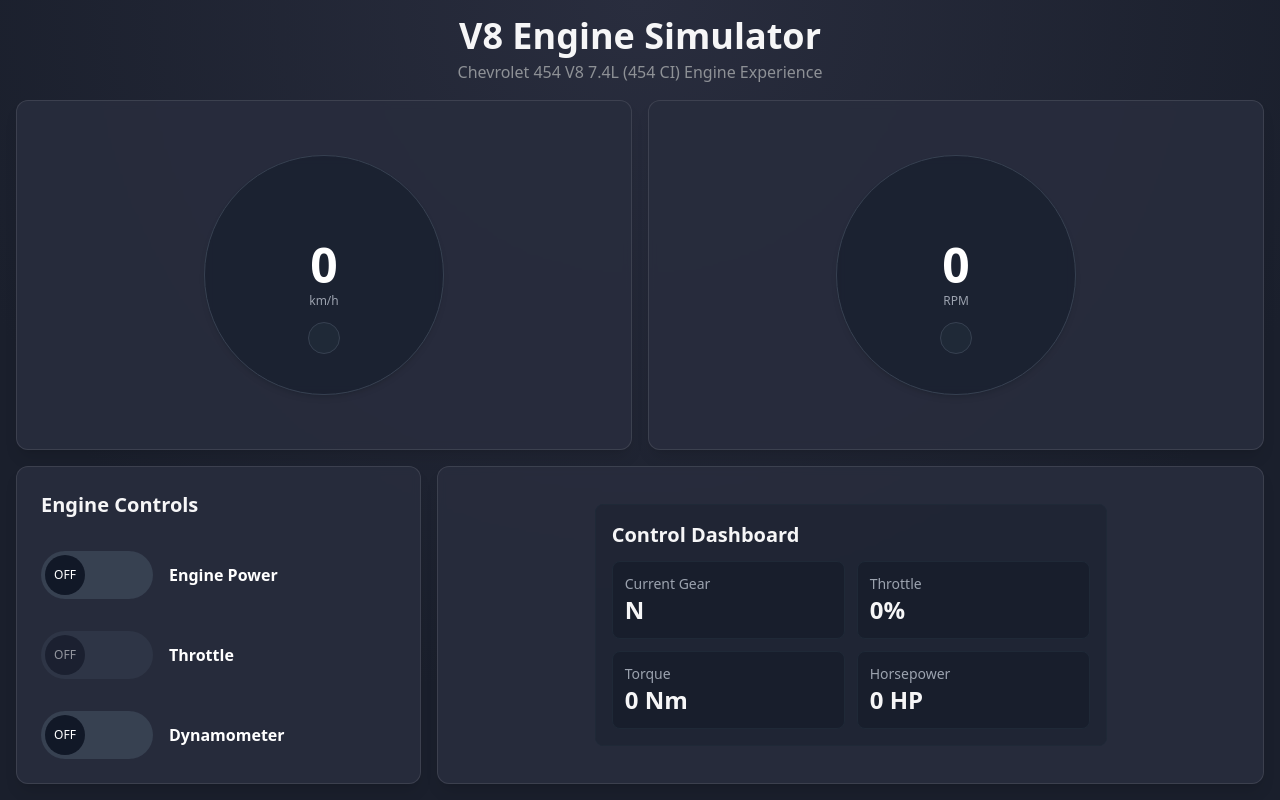
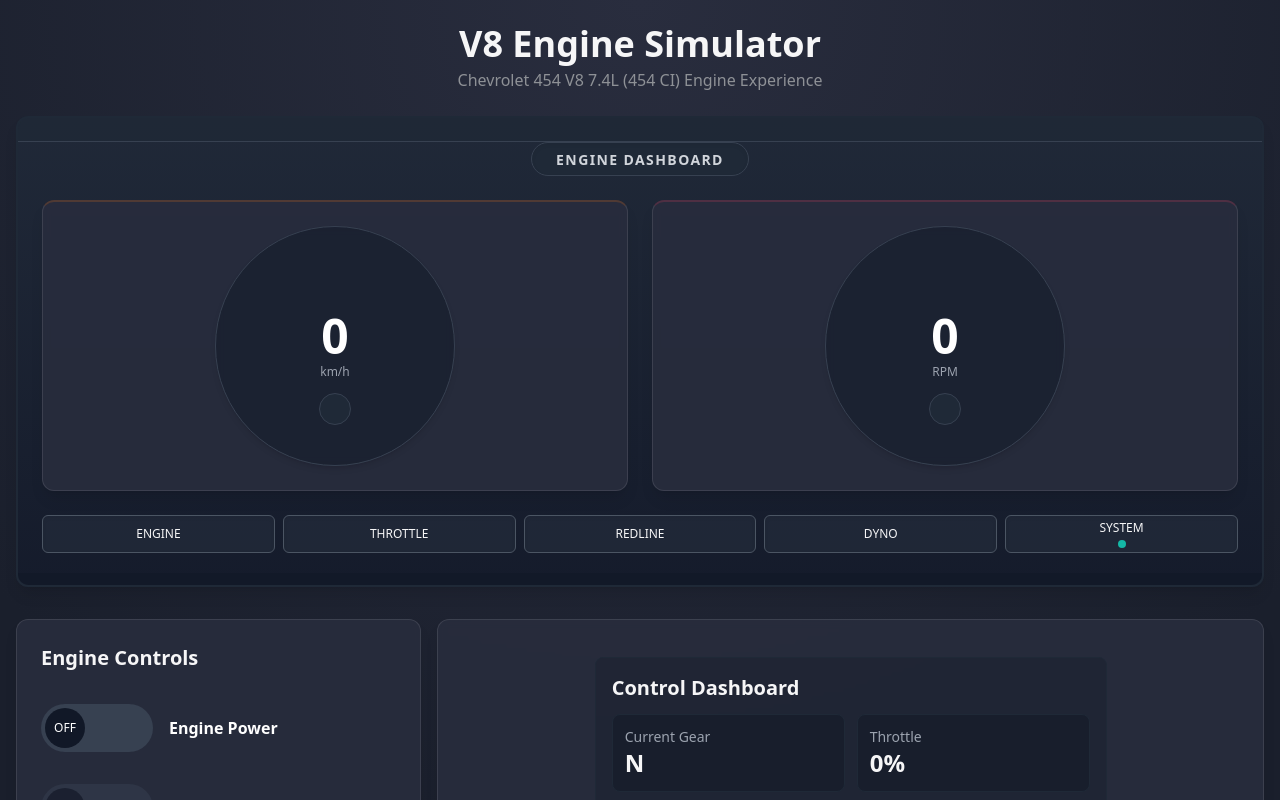
Before and after one commit to balaturgija/realistic-gearshift-simulator, a React (Vite) app: page / in a window 1280 px wide. Shown: the top 800 px of the page. Built offline with nearby package versions, Linux system fonts and the light colour scheme.

Commit message:
Make simulator scrollable and lockable
- Implement scrollable interface for free navigation.
- Add screen lock feature with 'L' key.
- Merge gauges into a single dashboard container.

```diff
--- a/src/components/Dashboard.tsx
+++ b/src/components/Dashboard.tsx
@@ -49,16 +49,55 @@ export function Dashboard() {
   };
 
   return (
-    <div className="container mx-auto h-screen flex flex-col px-2 sm:px-4 py-4">
+    <div className="container mx-auto px-2 sm:px-4 py-6 pb-20">
       <h1 className="text-2xl sm:text-4xl font-bold text-center mb-1 animate-fade-in">V8 Engine Simulator</h1>
-      <p className="text-center text-dashboard-muted mb-4 text-sm sm:text-base animate-fade-in">Chevrolet 454 V8 7.4L (454 CI) Engine Experience</p>
+      <p className="text-center text-dashboard-muted mb-6 text-sm sm:text-base animate-fade-in">Chevrolet 454 V8 7.4L (454 CI) Engine Experience</p>
 
-      <div className="grid grid-cols-1 md:grid-cols-2 gap-4 mb-4 flex-grow">
-        <div className="dash-panel flex items-center justify-center">
-          <SpeedGauge speed={speed} gear={gear} isRunning={isRunning} />
+      {/* Merged dashboard-style gauges container */}
+      <div className="dashboard-container relative mb-8 rounded-xl glass-panel p-4 sm:p-6 border-2 border-gray-800 shadow-lg">
+        {/* Dashboard design elements */}
+        <div className="absolute top-0 left-0 w-full h-6 bg-gray-800/50 rounded-t-xl border-b border-gray-700"></div>
+        <div className="absolute bottom-0 left-0 w-full h-3 bg-gray-900/60 rounded-b-xl"></div>
+
+        {/* Dashboard label */}
+        <div className="relative z-10 flex justify-center mb-4">
+          <div className="bg-gray-800 px-6 py-1 rounded-full border border-gray-700 shadow-inner">
+            <span className="text-sm font-bold tracking-widest text-gray-300">ENGINE DASHBOARD</span>
+          </div>
         </div>
-        <div className="dash-panel flex items-center justify-center">
-          <RPMGauge rpm={rpm} reachedRedline={reachedRedline} gear={gear} isRunning={isRunning} />
+
+        {/* Gauges container */}
+        <div className="grid grid-cols-1 md:grid-cols-2 gap-6 relative z-10 mt-6">
+          <div className="dash-panel flex items-center justify-center border-t-2 border-t-dashboard-gauge-needle/20">
+            <SpeedGauge speed={speed} gear={gear} isRunning={isRunning} />
+          </div>
+          <div className="dash-panel flex items-center justify-center border-t-2 border-t-dashboard-gauge-redline/20">
+            <RPMGauge rpm={rpm} reachedRedline={reachedRedline} gear={gear} isRunning={isRunning} />
+          </div>
+        </div>
+
+        {/* Indicator lights/warnings */}
+        <div className="grid grid-cols-4 sm:grid-cols-5 gap-2 mt-6 mb-2">
+          <div className={`indicator-light ${isRunning ? 'bg-green-500/20' : 'bg-gray-700/30'} border ${isRunning ? 'border-green-500' : 'border-gray-600'}`}>
+            <span className="text-xs">ENGINE</span>
+            {isRunning && <div className="dot bg-green-500"></div>}
+          </div>
+          <div className={`indicator-light ${throttleEnabled ? 'bg-amber-500/20' : 'bg-gray-700/30'} border ${throttleEnabled ? 'border-amber-500' : 'border-gray-600'}`}>
+            <span className="text-xs">THROTTLE</span>
+            {throttleEnabled && <div className="dot bg-amber-500"></div>}
+          </div>
+          <div className={`indicator-light ${reachedRedline ? 'bg-red-500/20' : 'bg-gray-700/30'} border ${reachedRedline ? 'border-red-500' : 'border-gray-600'}`}>
+            <span className="text-xs">REDLINE</span>
+            {reachedRedline && <div className="dot bg-red-500"></div>}
+          </div>
+          <div className={`indicator-light ${isDynoEnabled ? 'bg-blue-500/20' : 'bg-gray-700/30'} border ${isDynoEnabled ? 'border-blue-500' : 'border-gray-600'}`}>
+            <span className="text-xs">DYNO</span>
+            {isDynoEnabled && <div className="dot bg-blue-500"></div>}
+          </div>
+          <div className="indicator-light bg-gray-700/30 border border-gray-600 sm:flex hidden">
+            <span className="text-xs">SYSTEM</span>
+            <div className="dot bg-teal-500"></div>
+          </div>
         </div>
       </div>
 
@@ -66,7 +105,7 @@ export function Dashboard() {
         <Dynamometer speed={speed} torque={torque} horsepower={horsepower} isRunning={isRunning} />
       )}
 
-      <div className="grid grid-cols-1 md:grid-cols-3 gap-4 mt-auto">
+      <div className="grid grid-cols-1 md:grid-cols-3 gap-4 mt-8">
         <div className="dash-panel flex flex-col">
           <h2 className="text-lg sm:text-xl font-semibold mb-4">Engine Controls</h2>
 
@@ -158,6 +197,11 @@ export function Dashboard() {
           </div>
         </div>
       </div>
+
+      {/* Keyboard shortcut hints */}
+      <div className="mt-8 text-center text-sm text-dashboard-muted">
+        <p>Press <kbd className="px-2 py-1 bg-gray-800 rounded border border-gray-700 mx-1">L</kbd> to lock/unlock screen scrolling</p>
+      </div>
     </div>
   );
 }
--- a/src/index.css
+++ b/src/index.css
@@ -1,4 +1,3 @@
-
 @tailwind base;
 @tailwind components;
 @tailwind utilities;
@@ -101,8 +100,6 @@
     font-feature-settings: "rlig" 1, "calt" 1;
     -webkit-font-smoothing: antialiased;
     -moz-osx-font-smoothing: grayscale;
-    overflow: hidden;
-    height: 100vh;
   }
 }
 
@@ -194,4 +191,19 @@
   .key-command {
     @apply inline-flex items-center justify-center px-1.5 py-0.5 sm:px-2 sm:py-1 mx-1 rounded bg-dashboard-gauge-bg text-dashboard-text font-mono text-xs sm:text-sm;
   }
+
+  .dashboard-container {
+    @apply bg-gradient-to-b from-gray-800/80 to-gray-900/80;
+    box-shadow: 0 10px 30px -5px rgba(0, 0, 0, 0.3),
+                inset 0 1px 2px rgba(255, 255, 255, 0.1),
+                inset 0 -10px 20px -5px rgba(0, 0, 0, 0.2);
+  }
+
+  .indicator-light {
+    @apply rounded-md px-2 py-1 flex flex-col items-center justify-center text-center transition-all duration-300 shadow-inner;
+  }
+
+  .dot {
+    @apply w-2 h-2 rounded-full mt-1 animate-pulse;
+  }
 }
--- a/src/pages/Index.tsx
+++ b/src/pages/Index.tsx
@@ -1,28 +1,64 @@
 
-import { useEffect } from "react";
+import { useEffect, useState } from "react";
 import { Dashboard } from "@/components/Dashboard";
+import { toast } from "@/components/ui/use-toast";
 
 const Index = () => {
-  // Set dark theme and full height
+  const [isScrollLocked, setIsScrollLocked] = useState(false);
+
+  // Set dark theme and initial styling
   useEffect(() => {
     document.documentElement.classList.add('dark');
     document.body.style.minHeight = '100vh';
-    document.body.style.height = '100vh';
-    document.body.style.overflow = 'hidden';
     document.body.style.backgroundImage = 'radial-gradient(circle at 50% 0%, #292D3E 0%, #1A1F2C 70%)';
+
+    // Handle keyboard events for scroll locking
+    const handleKeyDown = (e: KeyboardEvent) => {
+      if (e.key.toLowerCase() === 'l') {
+        setIsScrollLocked(prev => {
+          const newState = !prev;
+          if (newState) {
+            document.body.style.overflow = 'hidden';
+            toast({
+              title: "Screen Locked",
+              description: "Press 'L' again to unlock scrolling",
+              duration: 2000,
+            });
+          } else {
+            document.body.style.overflow = 'auto';
+            toast({
+              title: "Screen Unlocked",
+              description: "You can now scroll freely",
+              duration: 2000,
+            });
+          }
+          return newState;
+        });
+      }
+    };
+
+    window.addEventListener('keydown', handleKeyDown);
 
     return () => {
       document.documentElement.classList.remove('dark');
       document.body.style.minHeight = '';
-      document.body.style.height = '';
-      document.body.style.overflow = '';
       document.body.style.backgroundImage = '';
+      window.removeEventListener('keydown', handleKeyDown);
     };
   }, []);
 
   return (
-    <div className="h-screen overflow-hidden">
+    <div className="min-h-screen">
       <Dashboard />
+
+      {isScrollLocked && (
+        <div className="fixed bottom-4 right-4 bg-dashboard-panel px-3 py-2 rounded-lg border border-gray-700 shadow-lg z-50">
+          <span className="text-sm font-medium flex items-center gap-2">
+            <div className="w-2 h-2 bg-red-500 rounded-full animate-pulse"></div>
+            Screen Locked • Press L to unlock
+          </span>
+        </div>
+      )}
     </div>
   );
 };
```
